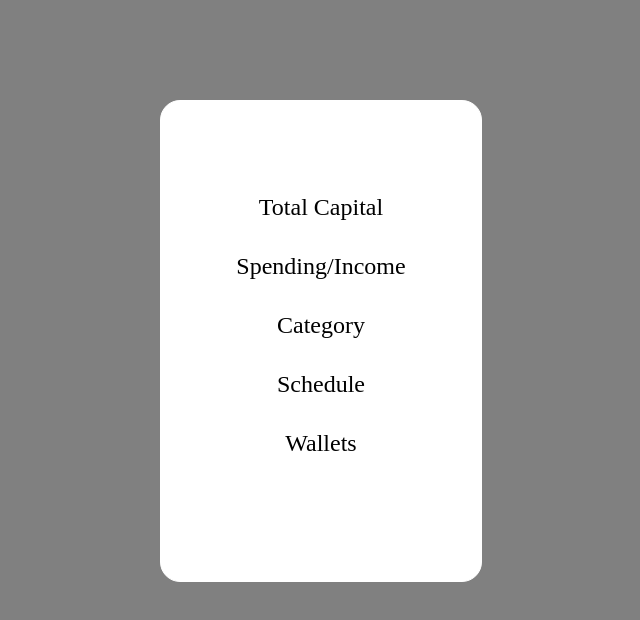
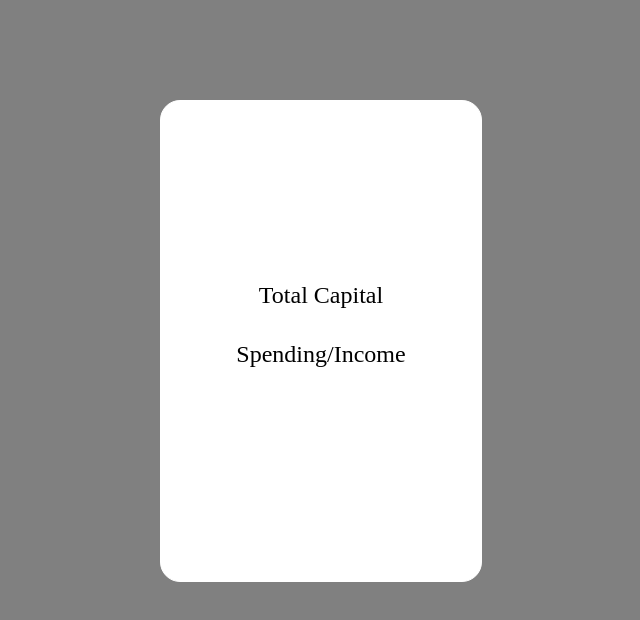
Before and after one commit to Psijack/calcFinans, a React (Vite) app: page / in a window 1280 px wide. Shown: the top 620 px of the page, without its empty margins (40-680 px from the left). Built offline with nearby package versions, Linux system fonts and the light colour scheme.

Commit message:
Change WebApp

```diff
--- a/src/components/Category/Category.tsx
+++ /dev/null
@@ -1,29 +0,0 @@
-
-function Category(){
-    return(
-        <div className="wrapper">
-            <p>Category</p>
-            <ul>
-                <li>
-                    <div className="category">lore</div>
-                    <div className="income">123</div>
-                </li>
-                <li>
-                    <div className="category">lore</div>
-                    <div className="income">123</div>
-                </li>
-                <li>
-                    <div className="category">lore</div>
-                    <div className="income">123</div>
-                </li>
-                <li>
-                    <div className="category">lore</div>
-                    <div className="income">123</div>
-                </li>
-            </ul>
-
-        </div>
-    )
-}
-
-export default Category;
--- a/src/components/Menu/Menu.tsx
+++ b/src/components/Menu/Menu.tsx
@@ -9,9 +9,6 @@ function Menu() {
             <div>
                 <Link to={'TotalCapital'}>Total Capital</Link>
                 <Link to={'SpendingIncome'}>Spending/Income</Link>
-                <Link to={'Category'}>Category</Link>
-                <Link to={'Schedule'}>Schedule</Link>
-                <Link to={'Wallets'}>Wallets</Link>
             </div>
         </nav>
         <Outlet/>
--- a/src/components/Schedule/Schedule.sass
+++ /dev/null
@@ -1,7 +0,0 @@
-.wrapper_schedule
-    display: flex
-.schedule
-    background-color: #fff
-    width: 20rem
-    height: 10rem
-    margin-right: 1rem
--- a/src/components/Schedule/Schedule.tsx
+++ /dev/null
@@ -1,15 +0,0 @@
-import './Schedule.sass'
-function Schedule(){
-    return(
-        <div className="wrapper">
-            <p>Schedule</p>
-            <div className='wrapper_schedule'>
-                <div className='schedule'>spend</div>
-                <div className='schedule'>income</div>
-                <div className='schedule'>income category</div>
-            </div>
-        </div>
-    )
-}
-
-export default Schedule;
--- a/src/components/SpendingIncome/SpendingIncome.tsx
+++ b/src/components/SpendingIncome/SpendingIncome.tsx
@@ -3,6 +3,7 @@ import './SpendingIncome.sass';
 import { useState } from 'react';
 
 interface Categories{
+    id:number
     name: string;
     amount: string;
 }
@@ -20,6 +21,15 @@ function SpendingIncome(){
         }]);
         setNewCategory('');
     }
+
+    const handleChangeAmount = (id:number, value:string)=>{
+        setCategories(prev =>
+            prev.map(item =>
+                 item.id === id ? { ...item, amount:value}: item
+                )
+            );
+        console.log(categories);
+        };
 
 
     return(
@@ -46,7 +56,7 @@ function SpendingIncome(){
                                         type="number"
                                         id='amount-i'
                                         value={item.amount}
-                                        // onChange={(e)=> handleAmountChange(item.name, e.target.value)}
+                                        onChange={(e)=> handleChangeAmount(item.id, e.target.value)}
                                         placeholder="0" />
                                     <button type="button">Save</button>
                                 </div>
--- a/src/components/Wallets/Wallets.tsx
+++ /dev/null
@@ -1,29 +0,0 @@
-import './Wallets.sass';
-
-function Wallets(){
-    return(
-        <div className="wrapper">
-            <p>Wallets</p>
-            <div>
-                <div>
-                    <div>wallets</div>
-                    <div>1234</div>
-                </div>
-                <div>
-                    <div>wallets</div>
-                    <div>1234</div>
-                </div>
-                <div>
-                    <div>wallets</div>
-                    <div>1234</div>
-                </div>
-                <div>
-                    <div>wallets</div>
-                    <div>1234</div>
-                </div>
-            </div>
-        </div>
-    )
-}
-
-export default Wallets;
--- a/src/components/app/App.tsx
+++ b/src/components/app/App.tsx
@@ -2,11 +2,9 @@ import { BrowserRouter, Routes, Route } from 'react-router-dom';
 
 import './App.sass';
 import Menu from "../Menu/Menu"
-import Category from '../Category/Category';
-import Schedule from '../Schedule/Schedule';
 import SpendingIncome from '../SpendingIncome/SpendingIncome';
 import TotalCapital from '../TotalCapital/TotalCapital';
-import Wallets from '../Wallets/Wallets';
+
 
 function App() {
   return (
@@ -15,10 +13,7 @@ function App() {
       <Routes>
         {/* Menu становится родителем, его Outlet будет показывать детей */}
         <Route path="/" element={<Menu />}>
-          <Route path="Category" element={<Category />} />
-          <Route path="Schedule" element={<Schedule />} />
           <Route path="TotalCapital" element={<TotalCapital />} />
-          <Route path="Wallets" element={<Wallets />} />
           <Route path="SpendingIncome" element={<SpendingIncome />} />
         </Route>
       </Routes>
```
Also changed, not shown: src/components/Wallets/Wallets.sass (deleted).
